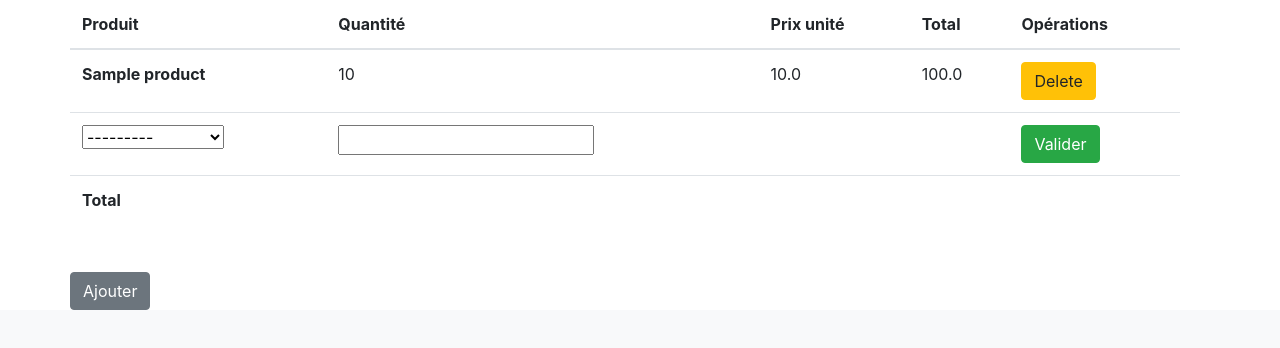
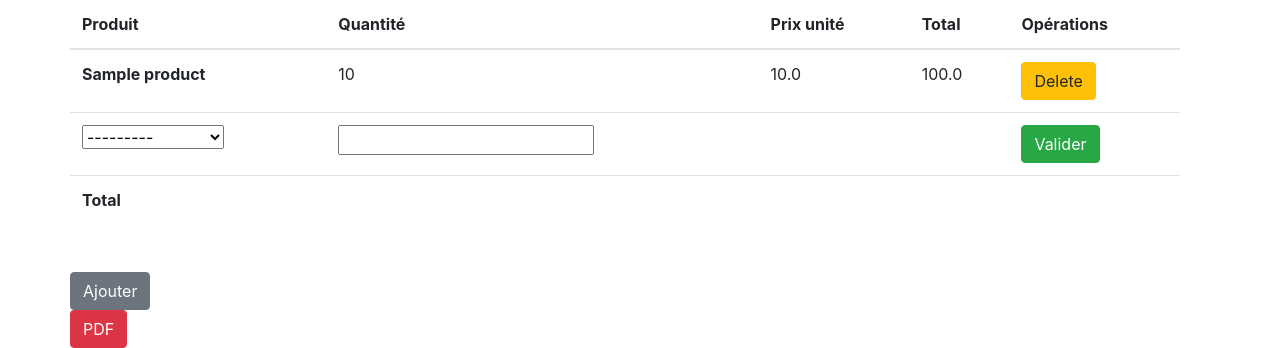
Before and after one commit to hermelen/facturier, a Django app: a page that uses app/templates/app/quotation_detail.html in a window 1280 px wide. Shown: the part 503-851 px from the top of the page. Before the commit the page ends 813 px from the top, so only its background shows below. Run offline with Django 3.2, Linux system fonts and the light colour scheme; tables that the repository leaves empty hold one stand-in row (values such as "Sample post"); some libraries are stand-ins or nearby versions.

Commit message:
pdf downloadable

```diff
--- a/app/templates/app/quotation_detail.html
+++ b/app/templates/app/quotation_detail.html
@@ -93,4 +93,5 @@
         </table>
         <button action="" type="submit" class="btn btn-secondary add-btn">Ajouter</button>
     </div>
+    <a class="btn btn-danger" href="{% url 'generate-pdf' quotation.slug %}">PDF</a>
     {% endblock %}
--- a/app/views.py
+++ b/app/views.py
@@ -9,7 +9,7 @@
 from django.utils.decorators import method_decorator #decorator
 from django.http import HttpResponse, JsonResponse
 from django.template.loader import render_to_string
-from weasyprint import HTML
+from weasyprint import HTML, CSS
 import tempfile
 # from django.urllib2 import request
 from extra_views import InlineFormSet, CreateWithInlinesView, UpdateWithInlinesView
@@ -154,7 +154,7 @@
 
 class QuotationPdfDetailView(DetailView):
     model = Quotation
-
+    template_name = "app/quotation_pdf.html"
 
     def get_context_data(self, *args, **kwargs):
         context = DetailView.get_context_data(self, *args, **kwargs)
@@ -166,13 +166,14 @@
         context['sum'] = sum
         return context
 
-def generate_pdf(request):
-    # model = Quotation
-    quotation = Quotation.objects.filter(slug=slug)
+def generate_pdf(request, slug):
+    quotation = Quotation.objects.get(slug=slug)
     # Rendered
-    html_string = render_to_string('templates/app/quotation_pdf.html', {'quotation': self.object})
+    html_string = render_to_string('app/quotation_pdf.html', {'quotation': quotation})
     html = HTML(string=html_string)
     result = html.write_pdf()
+    # html = HTML('http://127.0.0.1:8000/quotation/ap-web-design-2/').write_pdf('/tmp/weasyprint-website.pdf',
+    # stylesheets=[CSS(string='body {font-family: serif !important; }')])
 
     # Creating http response
     response = HttpResponse(content_type='application/pdf;')
@@ -185,6 +186,9 @@
         response.write(output.read())
 
     return response
+
+
+    # return reverse("index")
 
 
 
--- a/facturier/urls.py
+++ b/facturier/urls.py
@@ -7,7 +7,8 @@
 
 from app.views import IndexView, CustomerCreateView, CustomerDetailView, CustomerUpdateView, CustomerDeleteView, CustomerListView
 from app.views import ProductCreateView, ProductDetailView, ProductUpdateView,ProductListView, ProductDeleteView
-from app.views import QuotationDetailView, QuotationCreateView, QuotationListView, QuotationPdfDetailView
+from app.views import QuotationDetailView, QuotationCreateView, QuotationListView
+from app.views import QuotationPdfDetailView
 from app.views import ProductListUpdateView, ProductListDeleteView, ProductListCreateView
 
 from app.views import generate_pdf
@@ -32,7 +33,7 @@
     url(r'^quotations/', QuotationListView.as_view(), name='quotations-list'),
     url(r'^quotation/create/', QuotationCreateView.as_view(), name='quotation-create'),
     url(r'^quotation/pdf/(?P<slug>[-\w]+)/$', QuotationPdfDetailView.as_view(), name='quotation-pdf'),
-    url(r'^generate/pdf/slug=(?P<slug>[-\w]+)/$', generate_pdf, name='generate_pdf'),
+    url(r'^generate/pdf/(?P<slug>[-\w]+)/$', generate_pdf, name='generate-pdf'),
     url(r'^quotation/(?P<slug>[-\w]+)/$', QuotationDetailView.as_view(), name='quotation-detail'),
 
     url(r'^productlist/(?P<id>\d+)/delete$', ProductListDeleteView.as_view(), name="productlist-delete"),
```
